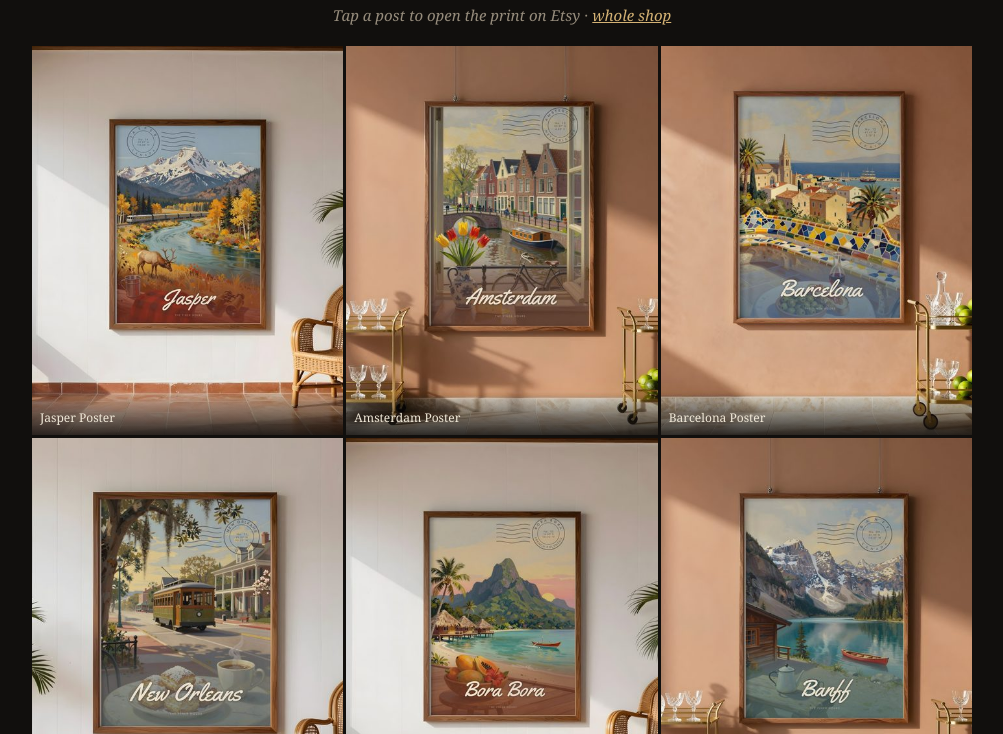
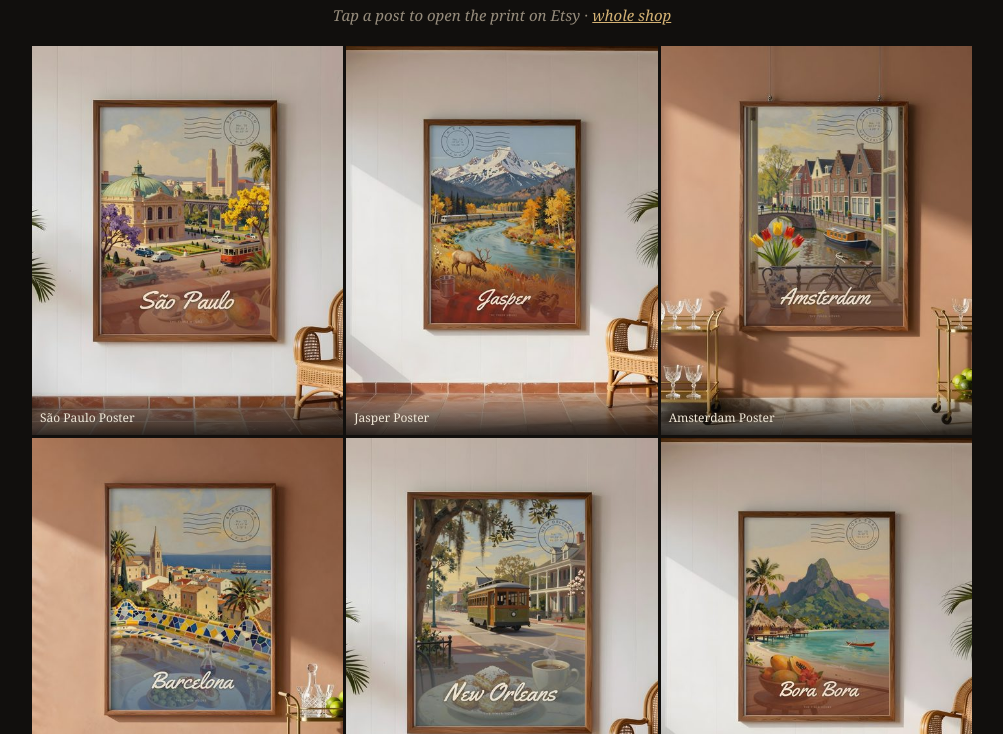
Before and after one commit to itsmedista/finer-hours, a plain HTML site: page index.html in a window 1280 px wide. Shown: the part 66-800 px from the top of the page, without its empty margins (138-1141 px from the left). Drawn offline with Linux system fonts and the light colour scheme.

Commit message:
Add post 18

```diff
--- a/index.html
+++ b/index.html
@@ -28,6 +28,7 @@ footer { text-align: center; color: var(--muted); padding: 24px 16px 40px; font-
 <p>Tap a post to open the print on Etsy · <a href="https://www.etsy.com/shop/TheFinerHours">whole shop</a></p>
 </header>
 <main>
+<a href="https://www.etsy.com/listing/4619109917" rel="noopener"><img src="img/18.jpg" width="480" height="600" loading="lazy" alt="Framed São Paulo travel poster on a white wall beside a green shutter, a rattan armchair and a potted palm"><span>São Paulo Poster</span></a>
 <a href="https://www.etsy.com/listing/4619116372" rel="noopener"><img src="img/17.jpg" width="480" height="600" loading="lazy" alt="Framed Jasper travel poster on a white colonial veranda beside green shutters, a rattan armchair and a potted palm"><span>Jasper Poster</span></a>
 <a href="https://www.etsy.com/listing/4619115362" rel="noopener"><img src="img/16.jpg" width="480" height="600" loading="lazy" alt="Framed Amsterdam travel poster on a terracotta wall between two brass bar carts with crystal glasses and limes"><span>Amsterdam Poster</span></a>
 <a href="https://www.etsy.com/listing/4619106931" rel="noopener"><img src="img/15.jpg" width="480" height="600" loading="lazy" alt="Framed Barcelona travel poster on a sunlit terracotta wall above a brass bar cart with a decanter and limes"><span>Barcelona Poster</span></a>
```
Also changed, not shown: img/18.jpg (added).
